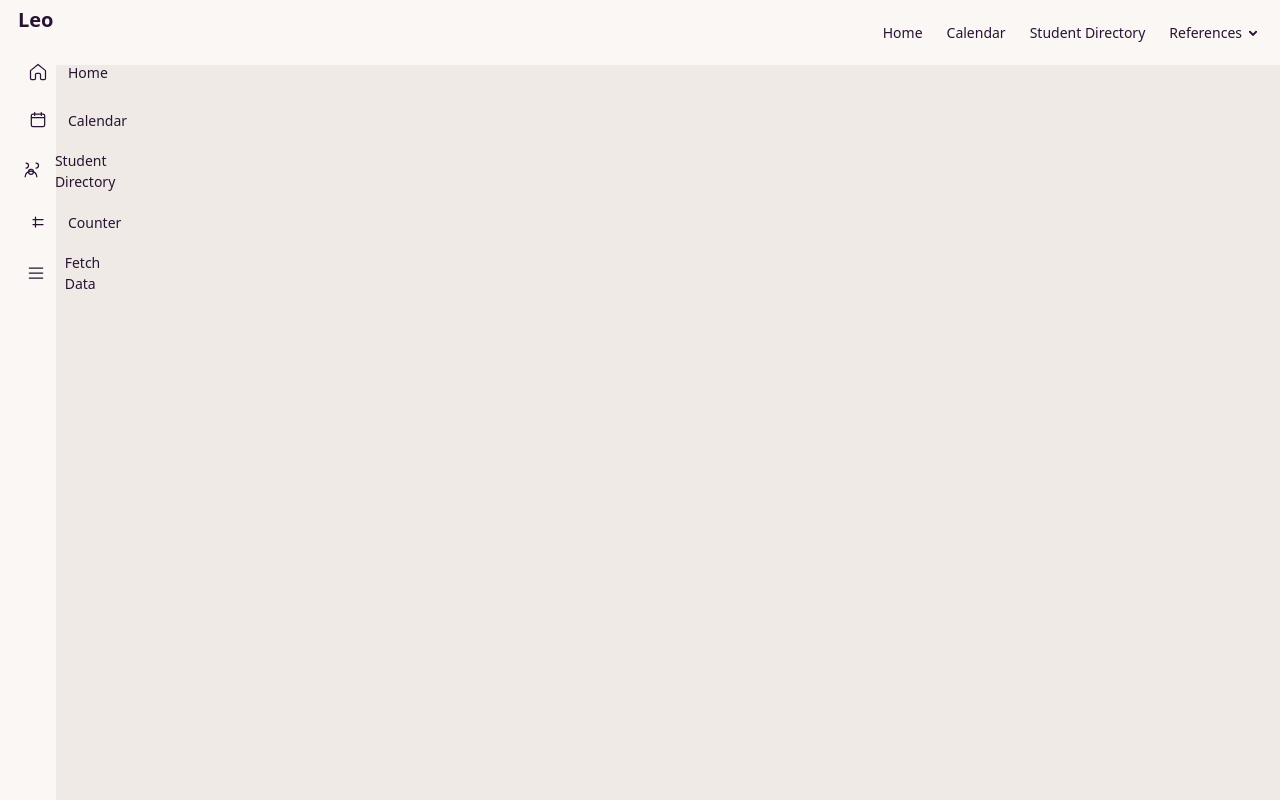
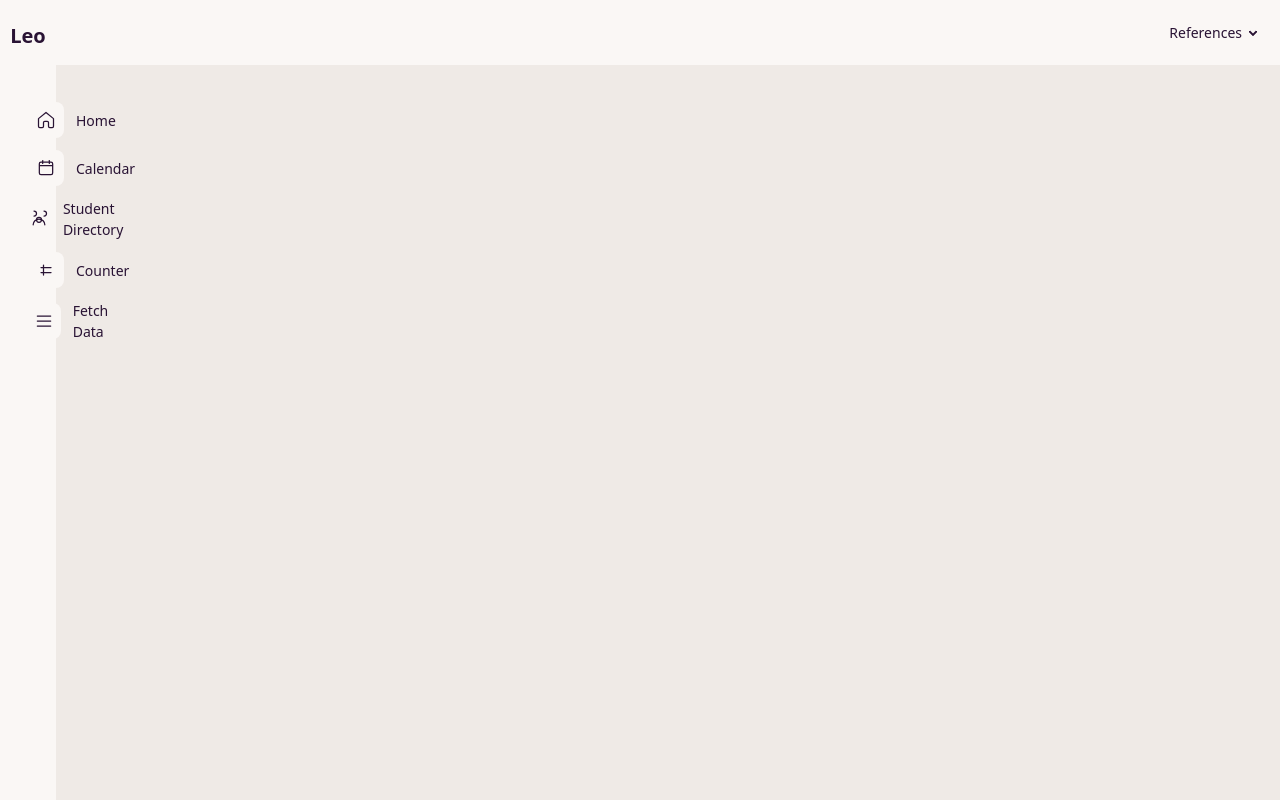
Before and after one commit to Andrey-Sabile/Leo-LMS, an Angular app in the folder src/Web/ClientApp/: page / in a window 1280 px wide. Built offline with nearby package versions, Linux system fonts and the light colour scheme.

Commit message:
moved some elements

```diff
--- a/src/Web/ClientApp/src/app/features/calendar/components/calendar/calendar.component.html
+++ b/src/Web/ClientApp/src/app/features/calendar/components/calendar/calendar.component.html
@@ -1,5 +1,5 @@
-<section class="">
-  <div class="">
+<div class="p-4">
+  <div class="flex flex-col gap-4">
     <header class="flex flex-col gap-4 md:flex-row md:items-center md:justify-between">
       <div>
         <h1 class="text-3xl font-semibold">Calendar</h1>
@@ -52,4 +52,4 @@
 
   <app-create-calendar-event-modal [open]="isCreateEventModalOpen()" [initialRange]="currentDateRange()"
     (eventCreated)="handleEventCreated($event)" (dismissed)="closeCreateEventModal()"></app-create-calendar-event-modal>
-</section>
+</div>
--- a/src/Web/ClientApp/src/app/shared/ui/side-nav/side-nav.component.html
+++ b/src/Web/ClientApp/src/app/shared/ui/side-nav/side-nav.component.html
@@ -6,15 +6,6 @@
       </div>
       <div class="flex-none">
         <ul class="menu menu-horizontal px-1">
-          <li routerLinkActive="active" [routerLinkActiveOptions]="{ exact: true }">
-            <a [routerLink]="['/']">Home</a>
-          </li>
-          <li routerLinkActive="active" [routerLinkActiveOptions]="{ exact: true }">
-            <a [routerLink]="['/calendar']">Calendar</a>
-          </li>
-          <li routerLinkActive="active" [routerLinkActiveOptions]="{ exact: true }">
-            <a [routerLink]="['/student-directory']">Student Directory</a>
-          </li>
           <li>
             <details>
               <summary>References</summary>
@@ -46,10 +37,9 @@
 
   <div class="drawer-side is-drawer-close:overflow-visible">
     <label for="sidebar-drawer" aria-label="close sidebar" class="drawer-overlay"></label>
-    <div class="is-drawer-close:w-14 is-drawer-open:w-64 bg-base-100 flex flex-col items-start min-h-full">
-      <a class="btn btn-ghost text-xl font-semibold" [routerLink]="['/']">Leo</a>
-
-      <ul class="menu w-full grow">
+    <div class="is-drawer-close:w-14 is-drawer-open:w-64 bg-base-100 flex flex-col items-center min-h-full">
+      <a class="btn btn-ghost text-xl font-semibold mt-4" [routerLink]="['/']">Leo</a>
+      <ul class="menu w-full grow p-4 mt-6">
         <li *ngFor="let item of navLinks" routerLinkActive="active"
           [routerLinkActiveOptions]="{ exact: item.exact ?? false }">
           <a [routerLink]="item.route" class="rounded-lg">
@@ -67,7 +57,6 @@
           </a>
         </li>
       </ul>
-
     </div>
   </div>
 </div>
```
